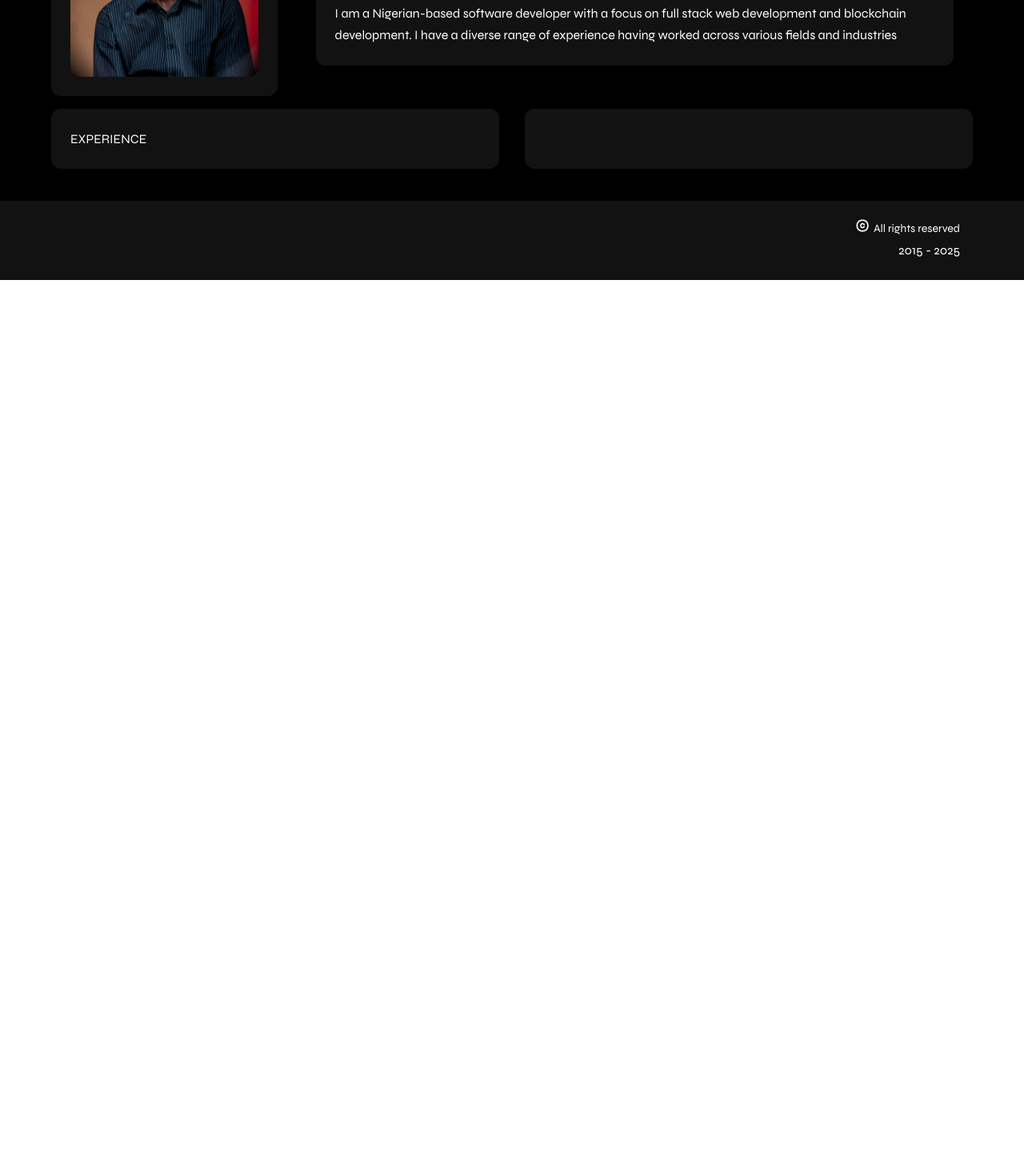
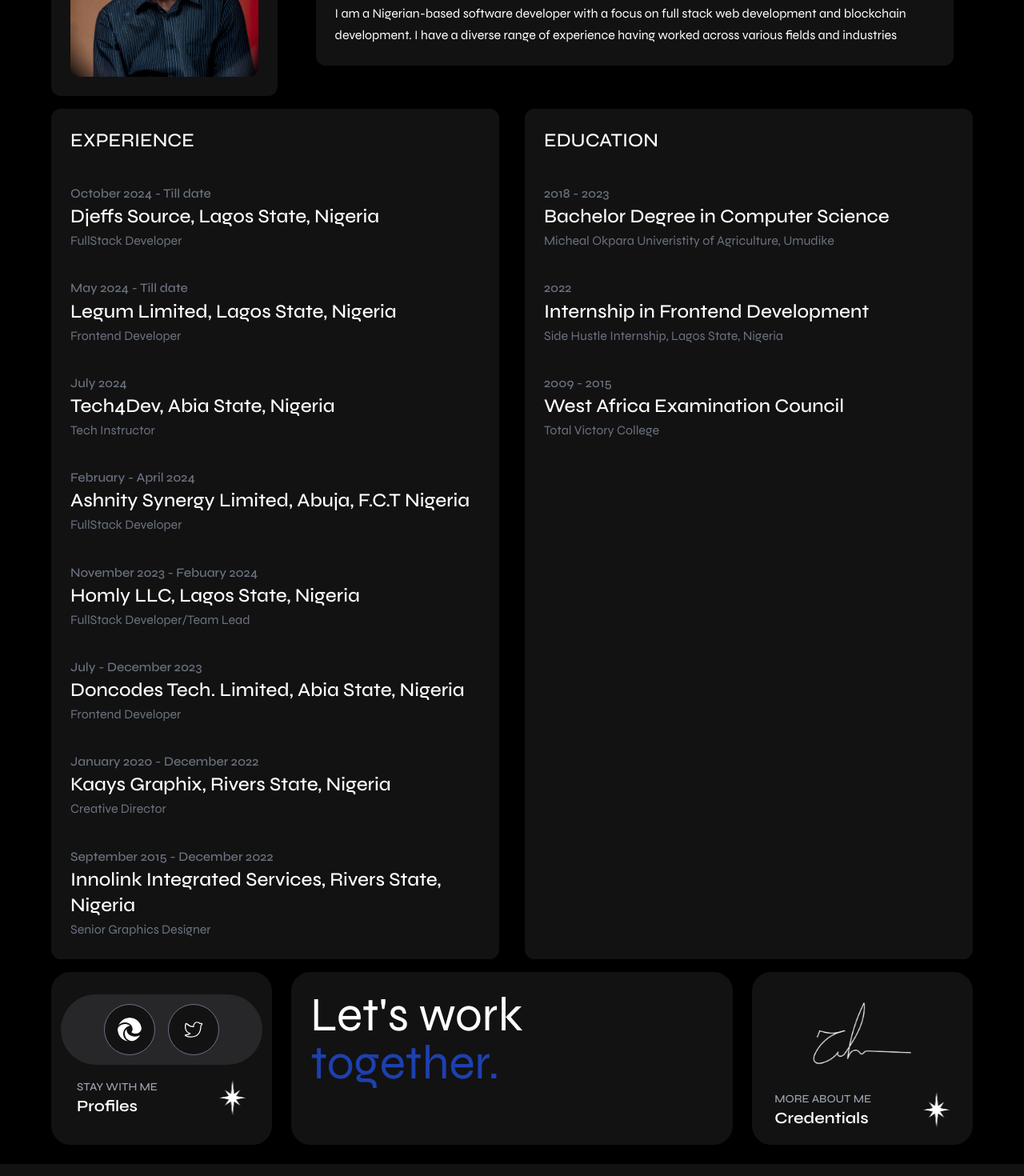
Before and after one commit to Fahyvor/favour-new, a React (Vite) app: page /about in a window 1280 px wide. Shown: the part 280-1750 px from the top of the page at 80% size. Before the commit the page ends 800 px from the top, so only its background shows below. Built offline with nearby package versions, Linux system fonts and the light colour scheme.

Commit message:
contact page

```diff
--- a/src/index.css
+++ b/src/index.css
@@ -70,8 +70,8 @@
 
  body {
     font-family: 'Syne', sans-serif;
-    /* background: var(--color-white); */
-    color: black;
+    background: black;
+    color: white;
     line-height: 1.7;
  }
 
--- a/src/pages/About.jsx
+++ b/src/pages/About.jsx
@@ -1,18 +1,26 @@
 // import React from 'react';
 import Favour from '../assets/ME.jpg';
+import { CiTwitter } from 'react-icons/ci';
+import Star from '../assets/star.png';
+import { BsBrowserEdge } from "react-icons/bs";
+import Signature from '../assets/signature.png';
+import Star2 from '../assets/star-2.png';
+
 
 const About = () => {
   return (
     <div className="bg-black text-white w-full lg:px-16 md:px-12 px-5 pt-28 pb-6">
         <div className="w-full">
-          <div className="self_summary_container flex lg:flex-row md:flex-row flex-col gap-6 w-full" data="aos" data-aos="fade-in">
-            <div className="bg-dark-favour rounded-xl lg:w-1/4 md:w-1/4 p-6 w-full h-[18rem] overflow-y-hidden flex justify-center items-center" data="aos" data-aos="zoom-in-left">
+          <div className="self_summary_container flex lg:flex-row md:flex-row flex-col lg:gap-6 md:gap-6 gap-8 w-full" data="aos" data-aos="fade-in">
+            <div className="bg-dark-favour rounded-xl lg:w-1/4 md:w-1/4 p-6 w-full lg:h-[18rem] md:h-[18rem] h-[22rem] overflow-y-hidden flex justify-center items-center" data="aos" data-aos="zoom-in-left">
               <img src={Favour} alt="Favour" className="object-cover rounded-xl w-full h-full" />
             </div>
 
-            <div className="text-white lg:w-3/4 md:w-3/4 w-full p-6 flex flex-col lg:gap-6 md:gap-6" data="aos" data-aos="zoom-in-right">
-              <div>
-                <p className="text-7xl">SELF SUMMARY</p>
+            <div className="text-white lg:w-3/4 md:w-3/4 w-full lg:p-6 md:p-6 p-0 flex flex-col lg:gap-6 md:gap-6 gap-5" data="aos" data-aos="zoom-in-right">
+              <div className='flex items-center'>
+                <img src={Star2} alt='star' className='w-20 h-10 object-contain'/>
+                <p className="lg:text-7xl md:text-6xl text-4xl">SELF SUMMARY</p>
+                <img src={Star2} alt='star' className='w-20 h-10 object-contain'/>
               </div>
 
               <div className='bg-dark-favour rounded-xl p-6'>
@@ -22,13 +30,123 @@
             </div>
           </div>
 
-          <div className="experience-education-section py-4 flex w-full gap-8">
+          <div className="experience-education-section py-4 flex lg:flex-row md:flex-row flex-col w-full gap-8" data="aos" data-aos="zoom-out">
             <div className="bg-dark-favour lg:w-1/2 md:w-1/2 w-full rounded-xl p-6">
-              <p>EXPERIENCE</p>
+              <p className='text-2xl font-medium'>EXPERIENCE</p>
+
+              <div className="experience_container flex flex-col gap-8 mt-9">
+                <div className="experience_card flex flex-col">
+                  <p className="duration text-gray-500 font-medium">October 2024 - Till date</p>
+                  <p className='organization lg:text-2xl md:text-2xl text-lg font-medium'>Djeffs Source, Lagos State, Nigeria</p>
+                  <p className='position text-gray-500'>FullStack Developer</p>
+                </div>
+
+                <div className="experience_card flex flex-col">
+                  <p className="duration text-gray-500 font-medium">May 2024 - Till date</p>
+                  <p className='organization lg:text-2xl md:text-2xl text-lg font-medium'>Legum Limited, Lagos State, Nigeria</p>
+                  <p className='position text-gray-500'>Frontend Developer</p>
+                </div>
+
+                <div className="experience_card flex flex-col">
+                  <p className="duration text-gray-500 font-medium">July 2024</p>
+                  <p className='organization lg:text-2xl md:text-2xl text-lg font-medium'>Tech4Dev, Abia State, Nigeria</p>
+                  <p className='position text-gray-500'>Tech Instructor</p>
+                </div>
+
+                <div className="experience_card flex flex-col">
+                  <p className="duration text-gray-500 font-medium">February - April 2024</p>
+                  <p className='organization lg:text-2xl md:text-2xl text-lg font-medium'>Ashnity Synergy Limited, Abuja, F.C.T Nigeria</p>
+                  <p className='position text-gray-500'>FullStack Developer</p>
+                </div>
+
+                <div className="experience_card flex flex-col">
+                  <p className="duration text-gray-500 font-medium">November 2023 - Febuary 2024</p>
+                  <p className='organization lg:text-2xl md:text-2xl text-lg font-medium'>Homly LLC, Lagos State, Nigeria</p>
+                  <p className='position text-gray-500'>FullStack Developer/Team Lead</p>
+                </div>
+
+                <div className="experience_card flex flex-col">
+                  <p className="duration text-gray-500 font-medium">July - December 2023</p>
+                  <p className='organization lg:text-2xl md:text-2xl text-lg font-medium'>Doncodes Tech. Limited, Abia State, Nigeria</p>
+                  <p className='position text-gray-500'>Frontend Developer</p>
+                </div>
+
+                <div className="experience_card flex flex-col">
+                  <p className="duration text-gray-500 font-medium">January 2020 - December 2022</p>
+                  <p className='organization lg:text-2xl md:text-2xl text-lg font-medium'>Kaays Graphix, Rivers State, Nigeria</p>
+                  <p className='position text-gray-500'>Creative Director</p>
+                </div>
+
+                <div className="experience_card flex flex-col">
+                  <p className="duration text-gray-500 font-medium">September 2015 - December 2022</p>
+                  <p className='organization lg:text-2xl md:text-2xl text-lg font-medium'>Innolink Integrated Services, Rivers State, Nigeria</p>
+                  <p className='position text-gray-500'>Senior Graphics Designer</p>
+                </div>
+              </div>
             </div>
 
-            <div className="bg-dark-favour lg:w-1/2 md:w-1/2 w-full rounded-xl p-6"></div>
+            <div className="eductation_container bg-dark-favour lg:w-1/2 md:w-1/2 w-full rounded-xl p-6">
+            <p className='text-2xl font-medium'>EDUCATION</p>
+
+              <div className="experience_container flex flex-col gap-8 mt-9">
+                <div className="experience_card flex flex-col">
+                  <p className="duration text-gray-500 font-medium">2018 - 2023</p>
+                  <p className='organization lg:text-2xl md:text-2xl text-lg font-medium'>Bachelor Degree in Computer Science</p>
+                  <p className='position text-gray-500'>Micheal Okpara Univeristity of Agriculture, Umudike</p>
+                </div>
+
+                <div className="experience_card flex flex-col">
+                  <p className="duration text-gray-500 font-medium">2022</p>
+                  <p className='organization lg:text-2xl md:text-2xl text-lg font-medium'>Internship in Frontend Development</p>
+                  <p className='position text-gray-500'>Side Hustle Internship, Lagos State, Nigeria</p>
+                </div>
+
+                <div className="experience_card flex flex-col">
+                  <p className="duration text-gray-500 font-medium">2009 - 2015</p>
+                  <p className='organization lg:text-2xl md:text-2xl text-lg font-medium'>West Africa Examination Council</p>
+                  <p className='position text-gray-500'>Total Victory College</p>
+                </div>
+              </div>
+            </div>
           </div>
+
+          <div className="let_work_together flex gap-6 lg:flex-row md:flex-row flex-col" data="aos" data-aos="zoom-in">
+              <div className="bg-dark-favour rounded-3xl lg:w-1/4 md:w-1/4 p-3 w-full py-7 flex flex-col justify-between lg:gap-3 md:gap-3 gap-28">
+                <div className="bg-zinc-800 rounded-full justify-center p-3 flex gap-4">
+                    <BsBrowserEdge className='lg:w-16 md:w-16 w-12 lg:h-16 md:h-16 h-12 rounded-full bg-dark-favour border-[1px] border-gray-500 lg:p-4 md:p-4 p-2 cursor-pointer hover:bg-white hover:text-black'/>
+                    <CiTwitter className='lg:w-16 md:w-16 w-12 lg:h-16 md:h-16 h-12 rounded-full bg-dark-favour border-[1px] border-gray-500 lg:p-4 md:p-4 p-2 cursor-pointer hover:bg-white hover:text-black' />
+                </div>
+
+                <div className="services-offering flex items-center justify-between px-5 ">
+                    <div className="">
+                      <p className='text-sm text-gray-400 font-medium'>STAY WITH ME</p>
+                      <p className='text-xl font-semibold'>Profiles</p>
+                    </div>
+                    <div className=" flex justify-end">
+                      <img src={Star} alt='star' className='w-1/2 filter invert h-1/2 object-cover'/>
+                    </div>
+                </div>
+              </div>
+
+              <div className="bg-dark-favour rounded-3xl lg:w-2/4 md:w-2/4 w-full p-6">
+                <p className='lg:text-6xl md:text-6xl text-4xl lg:w-3/4 md:w-3/4 w-full'>Let&apos;s work <span className='text-blue-800'>together.</span></p>
+              </div>
+
+              <div className="bg-dark-favour p-2 rounded-3xl lg:w-1/4 md:w-1/4 w-full">
+                <div className="">
+                  <img src={Signature} alt="" className='filter invert w-1/2 mx-auto my-6' />
+                </div>
+                <div className="more-about flex items-center justify-between px-5 ">
+                  <div className="">
+                    <p className='text-sm text-gray-400 font-medium'>MORE ABOUT ME</p>
+                    <p className='text-xl font-semibold'>Credentials</p>
+                  </div>
+                  <div className=" flex justify-end">
+                    <img src={Star} alt='star' className='w-1/2 filter invert h-1/2 object-cover'/>
+                  </div>
+                </div>
+              </div>
+        </div>
         </div>
     </div>
   )
--- a/src/pages/Contact.jsx
+++ b/src/pages/Contact.jsx
@@ -5,7 +5,7 @@
 
 const Contact = () => {
   return (
-    <div className='px-20 md:px-10' id='contact'>
+    <div className='px-20 md:px-10 pt-28 pb-6'>
       <h2 className='text-center font-bold text-2xl mt-11 tracking-wider'>Contact Me</h2>
       <p className='text-center'>Get in touch</p>
 
```
Also changed, not shown: src/pages/Body.jsx (+11 -11 lines), src/pages/Nav.jsx (+4 -4 lines), src/pages/Portfolio.jsx (+38 -34 lines), src/assets/star-2.png (added).
